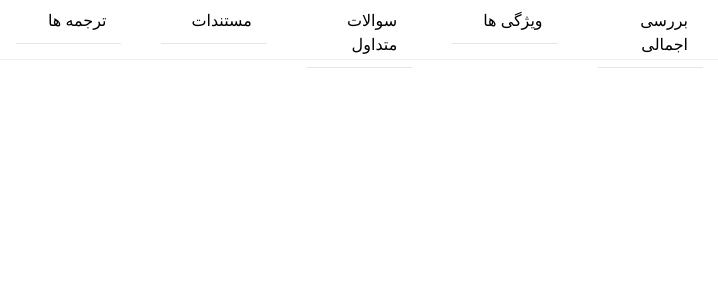
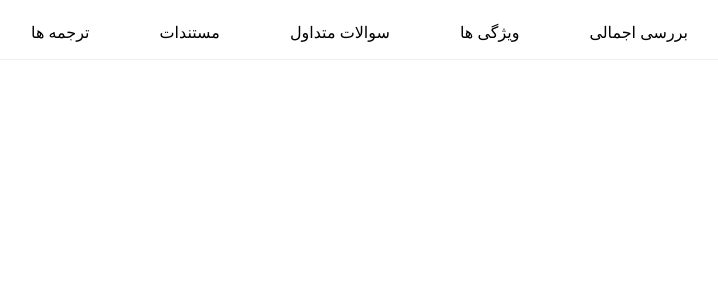
Before and after one commit to mahyarErshad/hummingbird, a React (Create React App) app: page / in a window 1280 px wide. Shown: the top 300 px of the page, without its empty margins (431-1149 px from the left). Built offline with nearby package versions, Linux system fonts and the light colour scheme; a web font is replaced by a local one.

Commit message:
whitespace-nowrap

```diff
--- a/src/Components/Header/HeaderNavLinks.jsx
+++ b/src/Components/Header/HeaderNavLinks.jsx
@@ -1,10 +1,10 @@
 import React from "react";
 import styles from "./header.module.css";
 
-function HeaderNavLinks({ target, href, text }) {
+function HeaderNavLinks({ target, href, text, noBorder }) {
   return (
-    <a className={`${styles.borderBottom} h-full w-full inline-block py-[0.6875rem] px-[0.9375rem] cursor-pointer hover:text-primary transition-all font-medium`} href={href || "#"} target={target || ""}>
-      <span>{text}</span>
+    <a className={`max-lg:${!noBorder && styles.borderBottom} h-full w-full inline-block py-[0.6875rem] px-[0.9375rem] cursor-pointer hover:text-primary transition-all font-medium`} href={href || "#"} target={target || ""}>
+      <span className="whitespace-nowrap">{text}</span>
     </a>
   );
 }
```
